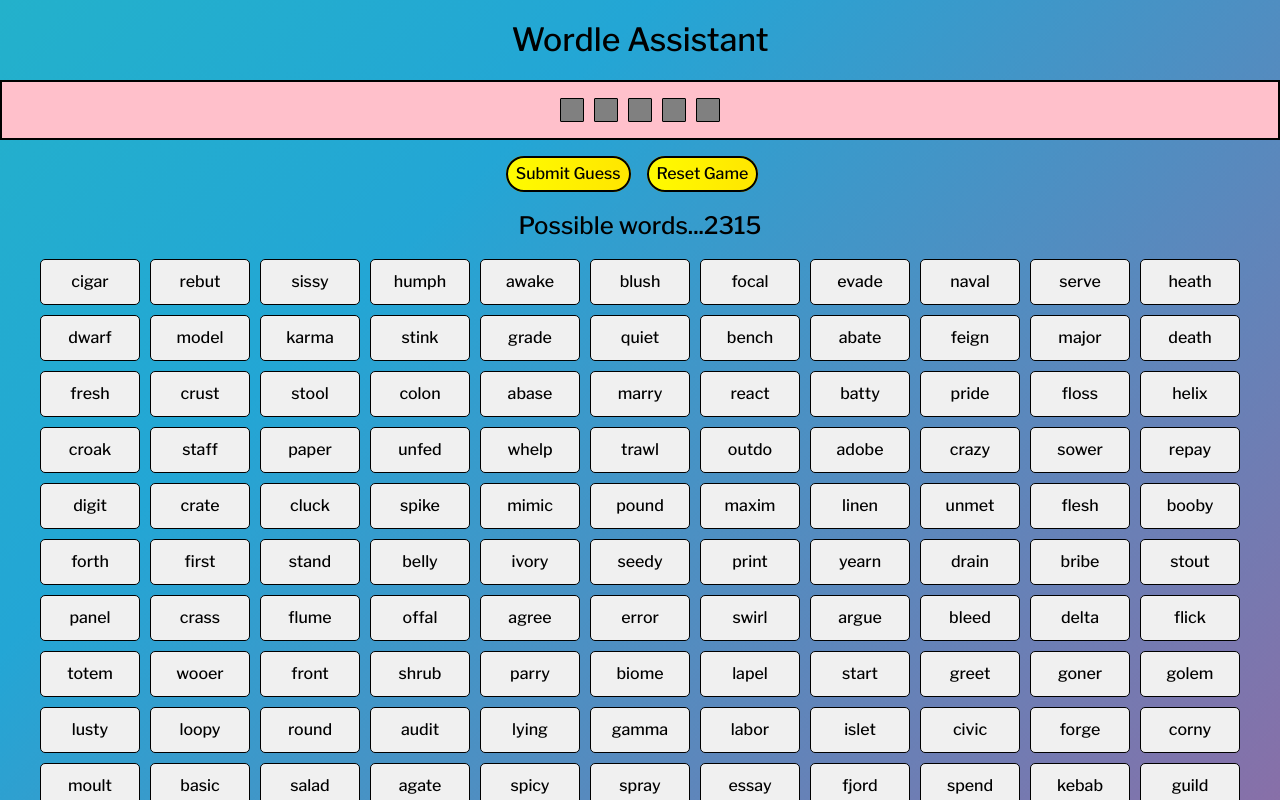
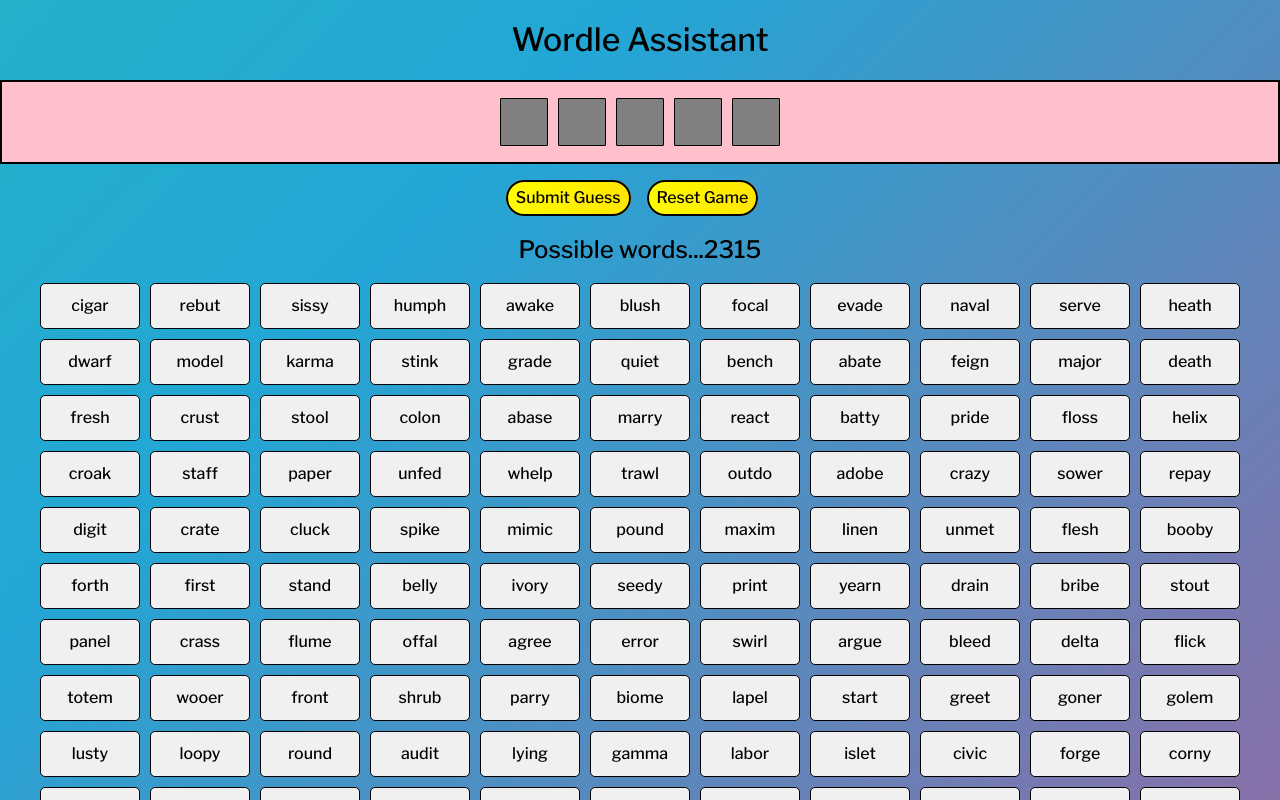
Before and after one commit to CameronWD/wordle-assistant, a React (Create React App) app: page / in a window 1280 px wide. Shown: the top 800 px of the page. Built offline with nearby package versions, Linux system fonts and the light colour scheme.

Commit message:
stlye changes

```diff
--- a/src/styles/InputForm.scss
+++ b/src/styles/InputForm.scss
@@ -24,12 +24,12 @@
                     align-items: center;
                     justify-content: center;
                     border: 1px solid #000;
-                    width: 1.5rem;
-                    height: 1.5rem;
+                    width: 3rem;
+                    height: 3rem;
                     text-transform: uppercase;
                     border-radius: 1px;
                     cursor: pointer;
-                    font-size: 1rem;
+                    font-size: 2rem;
                     text-align: center;
                     line-height: 1.5rem;
 
@@ -46,22 +46,24 @@
             }
         }
     }
-
+    .guess-entry {
+        margin-bottom: 1rem;
+    }
     .submitted-guess {
         display: flex;
         justify-content: center;
-        margin-bottom: 10px;
+        margin-bottom: 0.25rem;
 
         .guess-box {
             display: flex;
             align-items: center;
             justify-content: center;
-            width: 20px;
-            height: 20px;
+            width: 2rem;
+            height: 2rem;
             border: 1px solid #000;
             margin-right: 4px;
             border-radius: 1px;
-            font-size: 1rem;
+            font-size: 1.5rem;
 
             &.green {
                 background-color: green;
```
